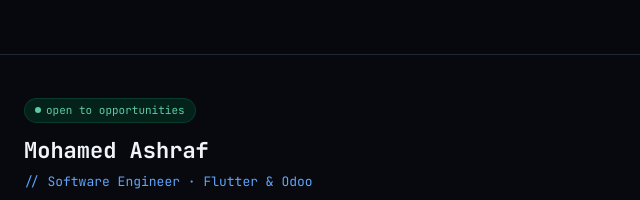
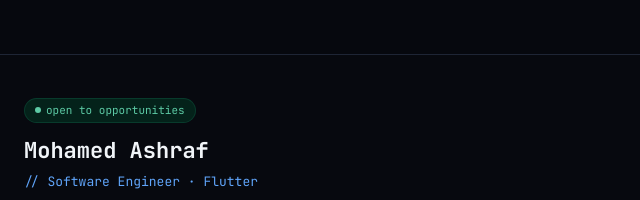
Before and after one commit to Mohamed27112020/Mohamed27112020.github.io, a plain HTML site: page index.html in a window 1280 px wide. Shown: the top 200 px of the page, 116-756 px from the left. Drawn offline with Linux system fonts and the light colour scheme.

Commit message:
Update index.html

```diff
--- a/index.html
+++ b/index.html
@@ -421,7 +421,7 @@
     <div class="hero-info">
       <div class="open-badge"><span class="open-dot"></span>open to opportunities</div>
       <h1>Mohamed Ashraf</h1>
-      <div class="hero-role">// Software Engineer · Flutter & Odoo</div>
+      <div class="hero-role">// Software Engineer · Flutter </div>
       <p class="hero-bio">
         A results-driven Software Engineer specializing in cross-platform mobile development with Flutter and business process automation using Odoo. Building high-performance apps and custom ERP modules that bridge mobile and enterprise systems.
       </p>
```
